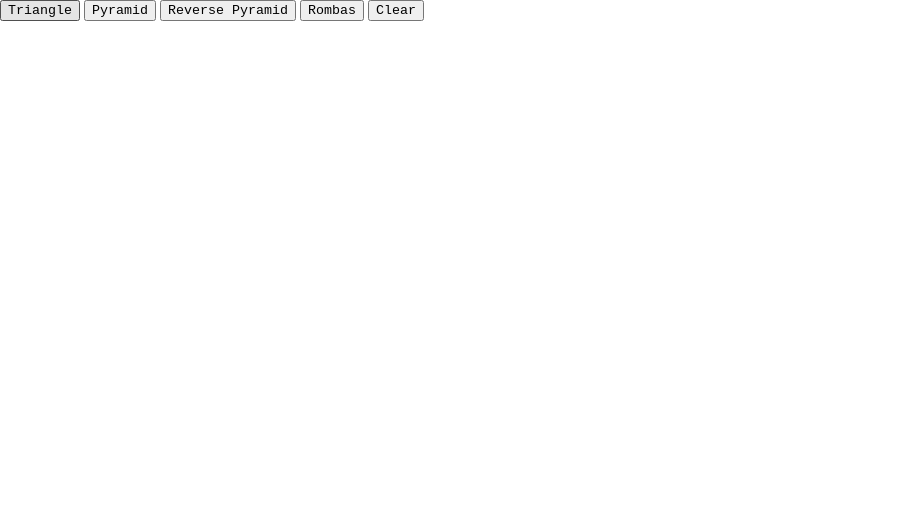
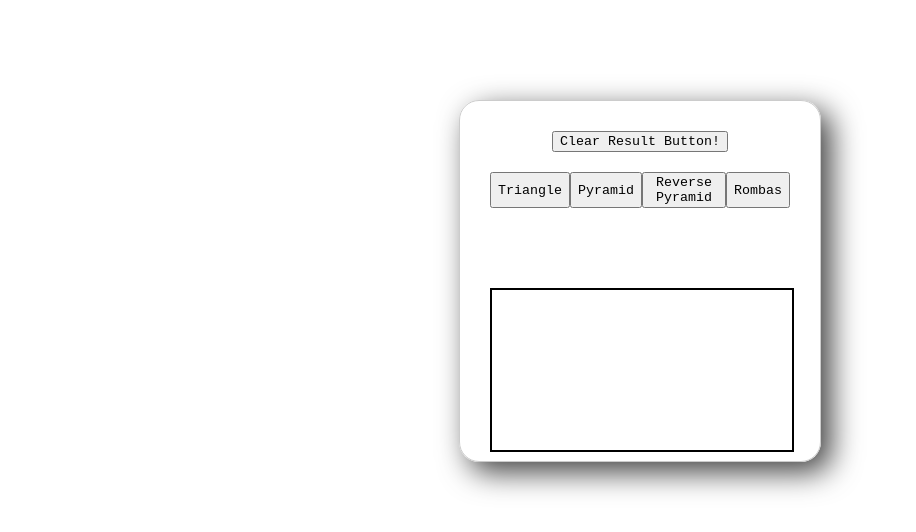
Before and after one commit to Marabouu/naudoti-automobiliai, a website: page src/index.html in a window 1280 px wide. Shown: the whole page, without its empty margins (0-916 px from the left). Drawn offline with Linux system fonts and the light colour scheme.

Commit message:
dizaino upgreidas

```diff
--- a/src/index.html
+++ b/src/index.html
@@ -10,12 +10,14 @@
   </head>
   <body>
     <div id="app" class="font-family: monospace">
+      <div id="header">
+        <button type="button" id="clear">Clear Result Button!</button>
+      </div>
       <div id="actions">
         <button type="button" id="triangle">Triangle</button>
         <button type="button" id="pyramid">Pyramid</button>
         <button type="button" id="reverse-pyramid">Reverse Pyramid</button>
         <button type="button" id="rhomb">Rombas</button>
-        <button type="button" id="clear">Clear</button>
       </div>
       <p id="result"></p>
     </div>
--- a/src/javascript.js
+++ b/src/javascript.js
@@ -100,7 +100,7 @@ rhomb.addEventListener("click", function () {
       }
       document.querySelector("#result").innerHTML += output + "<br />";
     }
-    var output = "";
+    var output = " ";
     for (i = 5 - 1; i >= 1; i--) {
       output = "&nbsp";
       for (j = i; j < 10; j++) {
--- a/src/styles/style.css
+++ b/src/styles/style.css
@@ -4,4 +4,35 @@
 
 #result {
   font-family: monospace;
+
+  margin-top: 80px;
+  display: flex;
+  justify-content: center;
+  padding-top: 10px;
+  border: 2px solid black;
+  width: 300px;
+  height: 150px;
 }
+
+#app {
+  padding: 30px;
+  border: 1px solid #cccccc;
+  box-shadow: 10px 10px 30px 0px rgba(0, 0, 0, 0.75);
+  border-radius: 20px;
+  max-width: 300px;
+  margin: auto;
+  margin-top: 100px;
+  height: 300px;
+}
+
+#header {
+  display: flex;
+  justify-content: center;
+  margin-bottom: 20px;
+  width: 300px;
+}
+
+#actions {
+  display: flex;
+  justify-content: center;
+}
```
